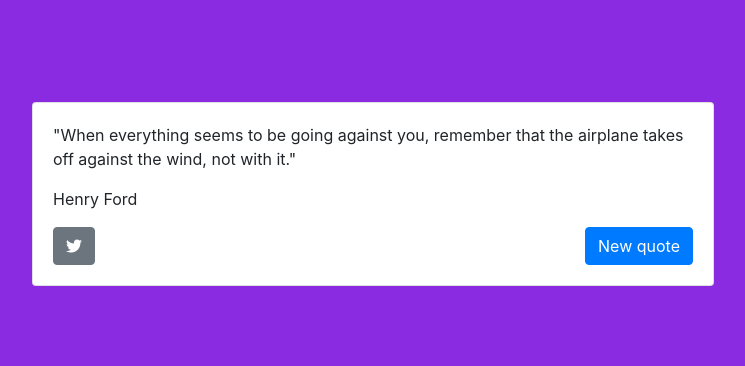
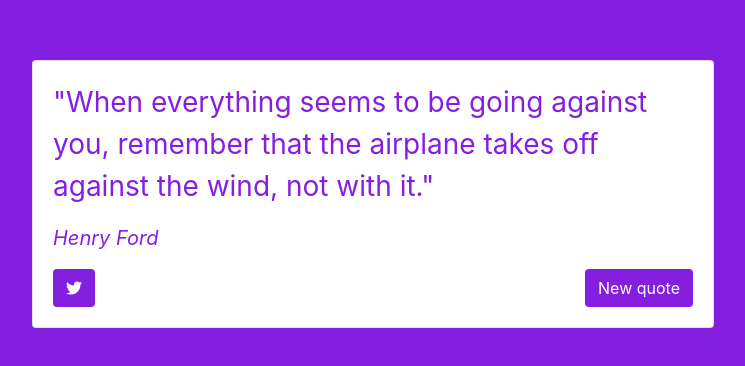
Before and after one commit to lufemas/random-quote-machine, a plain HTML site: page index.html in a window 1280 px wide. Shown: the part 206-572 px from the top of the page, without its empty margins (267-1012 px from the left). Drawn offline with nearby package versions, Linux system fonts and the light colour scheme.

Commit message:
finishing style

```diff
--- a/css/index.css
+++ b/css/index.css
@@ -1,3 +1,7 @@
+*{
+    transition: all 1s;
+}
+
 html{
     height: 100%;
 }
@@ -14,4 +18,14 @@ body.body{
 
 #text{
     max-width: 50vw;
+    font-size: 1.75rem;
+    color: rgba(0,0,0,0);
 }
+
+
+#author{
+    max-width: 50vw;
+    font-size: 1.25rem;
+    font-style: italic;
+    color: rgba(0,0,0,0);
+}
--- a/index.html
+++ b/index.html
@@ -15,29 +15,15 @@
 
 		<article id="quote-box" class="card">
 			<div class="card-body">
-				<p id="text" class="card-text"></p>
+				<p id="text" class="card-text "></p>
 				<p id="author" class="card-text"></p>
 
 				<div class="d-flex justify-content-between">
-					<a href="" id="tweet-quote" class="btn btn-secondary"><i class="fab fa-twitter"></i></a>
-					<button id="new-quote" class="btn btn-primary">New quote</button>
+					<a href="" target='_blank' id="tweet-quote" class="btn text-white"><i class="fab fa-twitter"></i></a>
+					<button id="new-quote" class="btn text-white">New quote</button>
 				</div>
 			</div>
 		</article>
-
-<!--
-		<div class="card">
-			<img class="card-img-top" src="/images/pathToYourImage.png" alt="Card image cap">
-			<div class="card-body">
-			  <h4 class="card-title">Card title</h4>
-			  <p class="card-text">
-				Some quick example text to build on the card title
-				and make up the bulk of the card's content.
-			  </p>
-			  <a href="#!" class="btn btn-primary">Go somewhere</a>
-			</div>
-		  </div> -->
-
 
 		<script src="https://kit.fontawesome.com/fd1beb02b6.js" crossorigin="anonymous"></script>
 		<script src="https://cdn.freecodecamp.org/testable-projects-fcc/v1/bundle.js"></script>
--- a/js/index.js
+++ b/js/index.js
@@ -1,6 +1,12 @@
 'use strict'
 
 
+// $('#quote-box').css({'background-color':'rgb( 0,0 ,0 ,) !important'})
+
+// debugLog(
+
+//     $('#quote-box')[0].style.backgroundColor = 'red'
+// )
 
 const generateNewQuote = (e)=>{
 
@@ -10,6 +16,20 @@ const generateNewQuote = (e)=>{
     $('#text').text(`"${quotes[rndIdx].quote}"`)
     $('#author').text(quotes[rndIdx].author)
     $('#tweet-quote').attr('href','https://twitter.com/intent/tweet?hashtags=quotes&related=freecodecamp&text="'+quotes[rndIdx].quote+'" '+quotes[rndIdx].author)
+    // $('body').css('background-color',`rgb( ${Math.floor(Math.random() * 255)},${Math.floor(Math.random() * 255)} ,${Math.floor(Math.random() * 255)} ,)`)
+    $('body')[0].style.backgroundColor = `rgb( ${Math.floor(Math.random() * 255)},${Math.floor(Math.random() * 255)} ,${Math.floor(Math.random() * 255)})`
+    $('#new-quote')[0].style.backgroundColor = $('body')[0].style.backgroundColor
+    $('#tweet-quote')[0].style.backgroundColor = $('body')[0].style.backgroundColor
+    $('#text')[0].style.color = $('body')[0].style.backgroundColor
+    $('#text').addClass('animated bounce infinite')
+    $('#author')[0].style.color = $('body')[0].style.backgroundColor
+
+
+
+    debugLog(
+
+        $('body')[0].style.backgroundColor
+        )
 
 }
 
```
